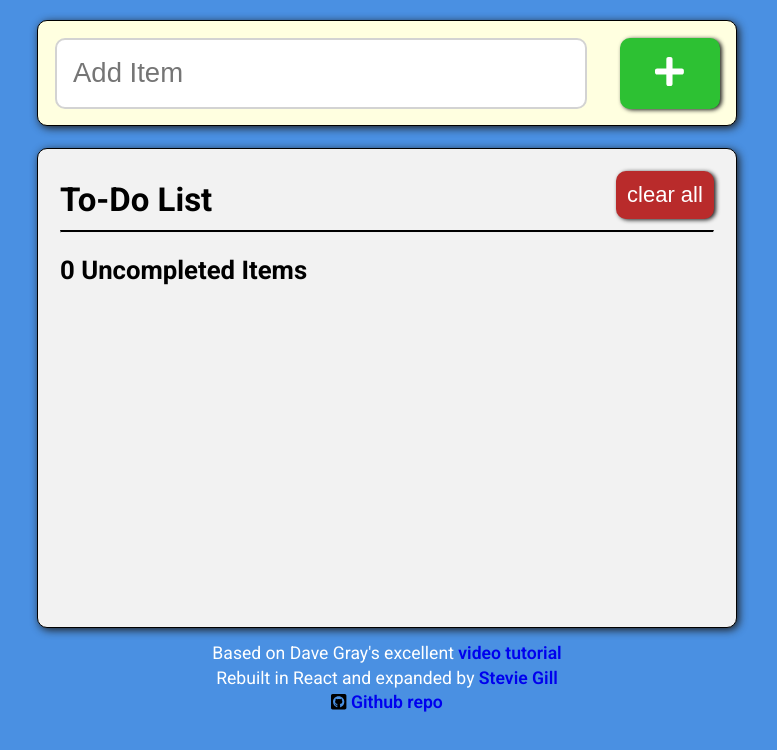
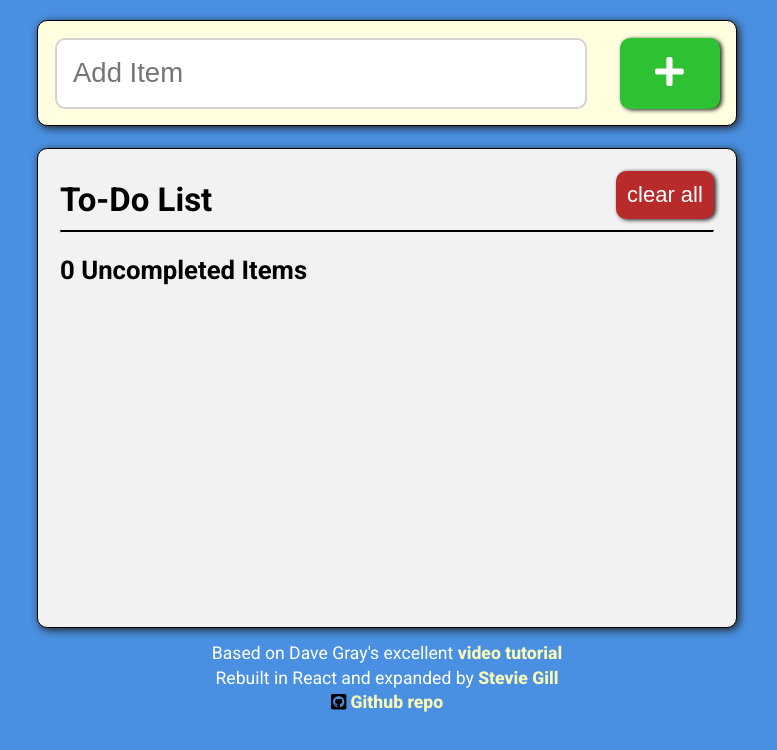
Before and after one commit to caffeinated-pixels/todolist-react, a React (Create React App) app: page / in a window 1280 px wide. Shown: the top 750 px of the page, without its empty margins (253-1030 px from the left). Built offline with nearby package versions, Linux system fonts and the light colour scheme.

Commit message:
updated link colors

```diff
--- a/src/styles/_base.scss
+++ b/src/styles/_base.scss
@@ -11,6 +11,7 @@ $button-textcolor: #fff;
 $add-button-color: #2dc133;
 // $clear-button-color: #9f6060;
 $clear-button-color: #b92b2b;
+$link-color: #f9fab8;
 $link-color-hover: #b45922;
 
 $dark-grey: #1f1f1f;
@@ -66,7 +67,6 @@ footer {
   @include mq(768px) {
     font-size: 0.8rem;
   }
-
 }
 
 hr {
@@ -74,11 +74,16 @@ hr {
 }
 
 a {
-  // color: #3399ff;
-  font-weight: 600;
+  color: $link-color;
+  font-weight: 800;
   text-decoration: none;
+  // order of pseudo classes matters here!
+  &:visited {
+    color: $link-color;
+  }
   &:hover,
-  &:focus {
+  &:focus,
+  &:active {
     color: $link-color-hover;
     filter: drop-shadow(1px 1px 2px $dark-grey) brightness(120%);
   }
--- a/src/styles/main.css
+++ b/src/styles/main.css
@@ -54,11 +54,16 @@ hr {
 }
 
 a {
-  font-weight: 600;
+  color: #f9fab8;
+  font-weight: 800;
   text-decoration: none;
 }
 
-a:hover, a:focus {
+a:visited {
+  color: #f9fab8;
+}
+
+a:hover, a:focus, a:active {
   color: #b45922;
   filter: drop-shadow(1px 1px 2px #1f1f1f) brightness(120%);
 }
```
Also changed, not shown: src/styles/main.min.css.
